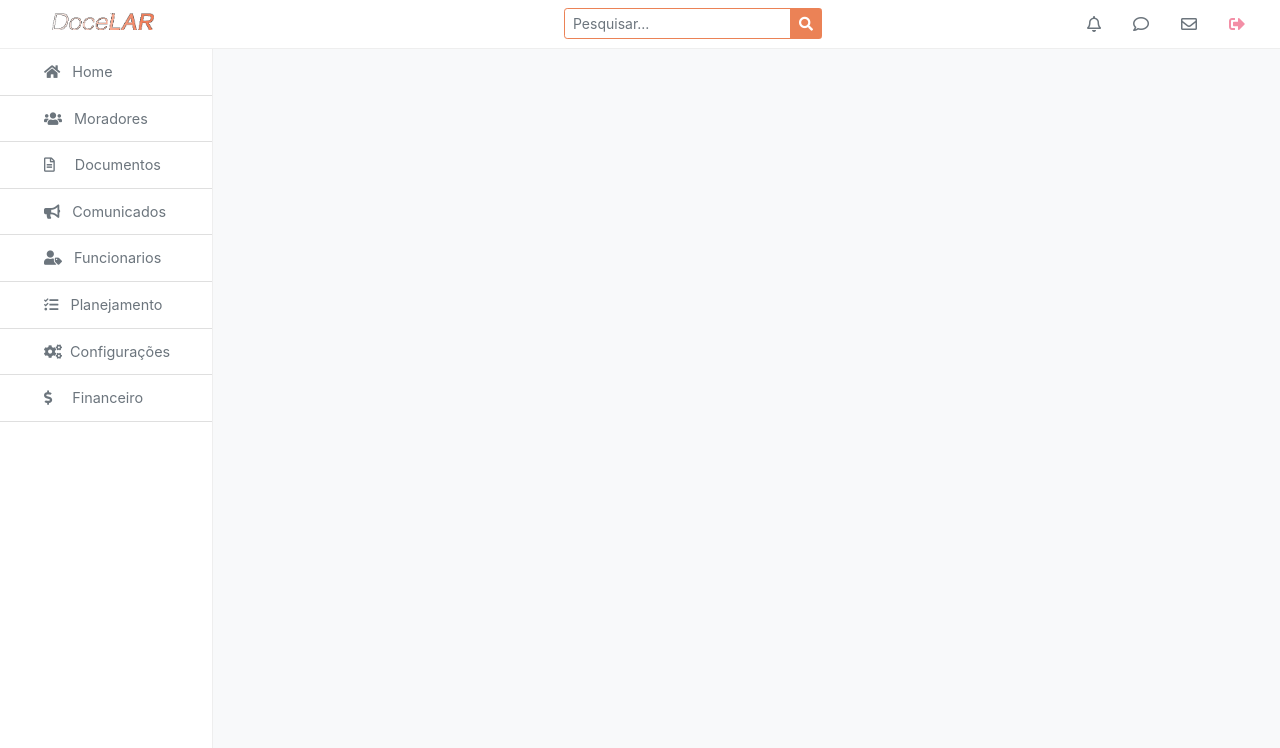
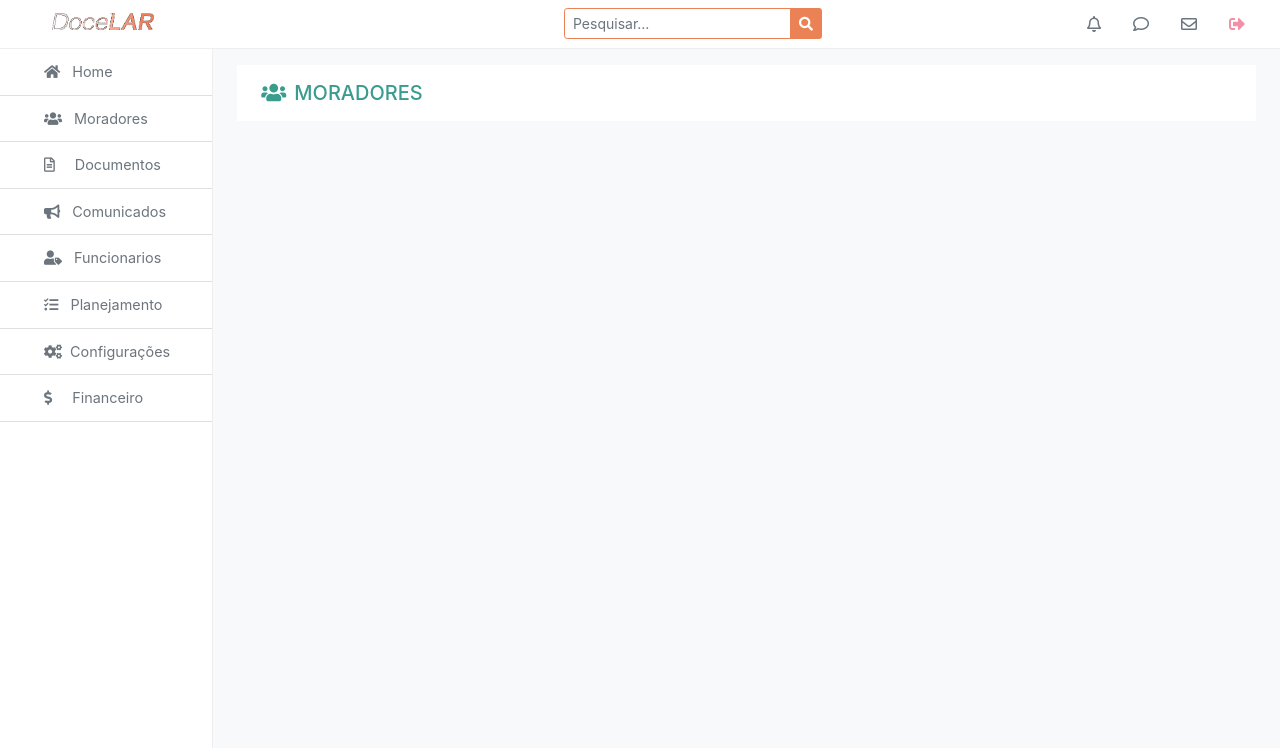
Before and after one commit to karenina-barros/projeto-condominio, a PHP site: page /Projetos/index.php?page=header in a window 1280 px wide. Shown: the top 748 px of the page. Run offline with PHP 8.4, Linux system fonts and the light colour scheme.

Commit message:
Ajuste de layout no arquivo header.php

```diff
--- a/views/header.php
+++ b/views/header.php
@@ -85,4 +85,11 @@
                     Financeiro
                 </a>
             </div>
-            <div class="col-10 py-4 px-4 bg-light">
+            <div class="col-10 py-3 px-4 bg-light">
+                <div class="container">
+                    <div class="row">
+                        <div class="col-12 bg-white mb-2 py-3 px-4" >
+                        <h5 class="m-0 text-uppercase green "><i class="fas fa-users pr-2"></i>Moradores</h5>
+                        </div>
+                    </div>
+                </div>
```
